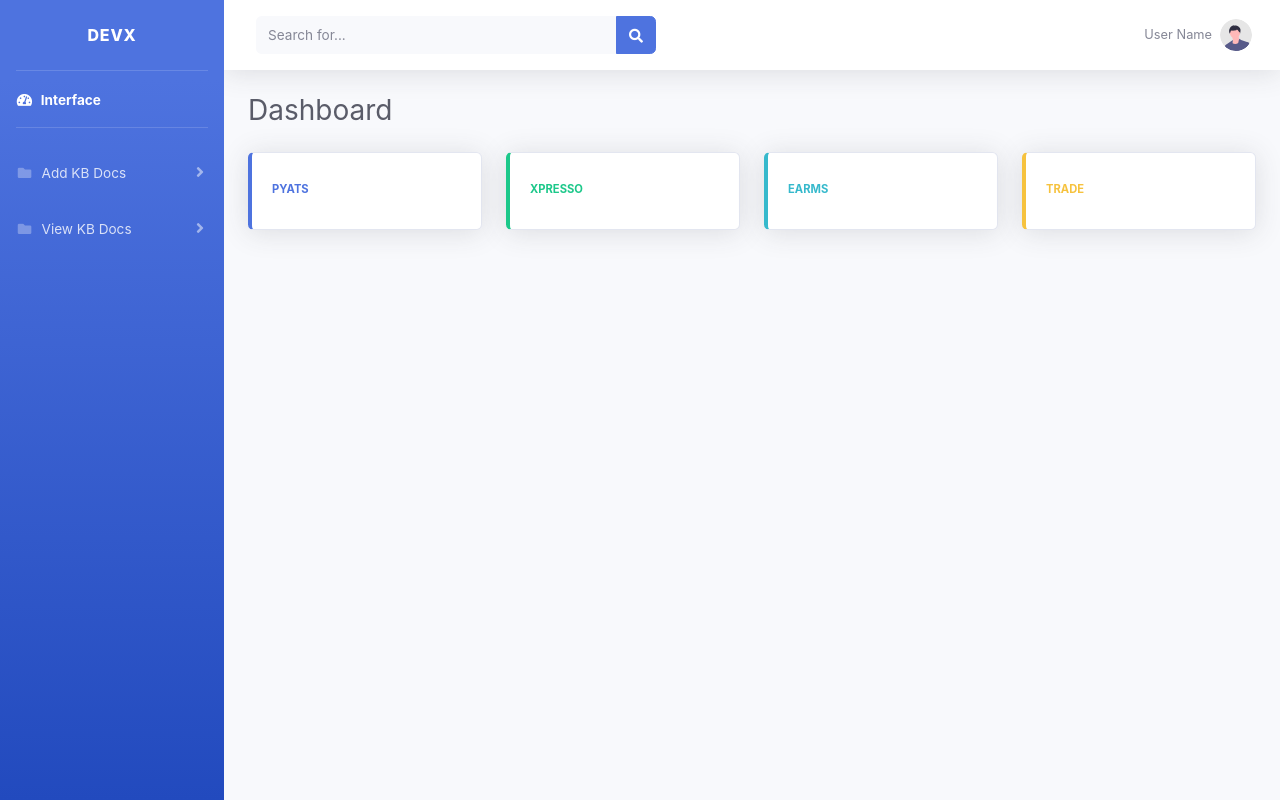
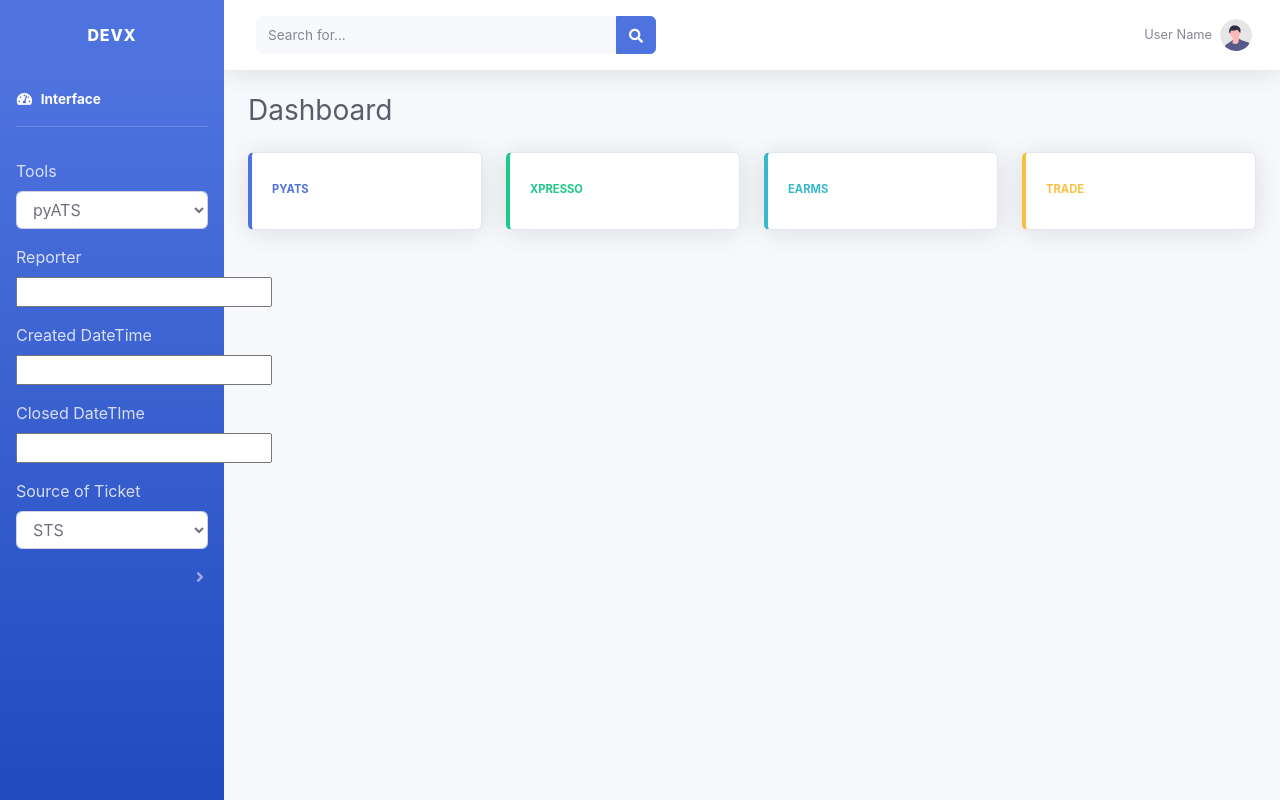
Before and after one commit to SohanTirpude/DevX_Project, a Django app: page /home/ in a window 1280 px wide. Run offline with Django 4.2, Linux system fonts and the light colour scheme; some libraries are stand-ins or nearby versions.

Commit message:
Add drop sown

```diff
--- a/templates/authentication/index.html
+++ b/templates/authentication/index.html
@@ -34,9 +34,6 @@
                 <div class="sidebar-brand-text mx-3">DEVX</div>
             </a>
 
-            <!-- Divider -->
-            <hr class="sidebar-divider my-0">
-
             <!-- Nav Item - Dashboard -->
             <li class="nav-item active">
                 <a class="nav-link">
@@ -44,34 +41,51 @@
                     <span>Interface</span></a>
             </li>
 
-            <!-- Divider -->
             <hr class="sidebar-divider">
-
-            <!-- Nav Item - Add KB Docs -->
             <li class="nav-item">
                 <a class="nav-link collapsed" href="#" data-toggle="collapse" data-target="#collapsePages"
                     aria-expanded="true" aria-controls="collapsePages">
-                    <i class="fas fa-fw fa-folder"></i>
-                    <span>Add KB Docs</span>
+                    <div class="form-group">
+                        <label for="tool">Tools</label>
+                        <select class="form-control" id="tool" name="tool" required>
+                            <option value="pyATS">pyATS</option>
+                            <option value="Xpresso">Xpresso</option>
+                            <option value="Xpresso">Earms</option>
+                            <option value="Xpresso">Trade</option>
+                            <option value="Xpresso">LaaS</option>
+                            <option value="Xpresso">ADSRSVP</option>
+                            <option value="Xpresso">SSR</option>
+                        </select>
+                    </div>
+
+                    <div class="form-group">
+                        <label for="tool">Reporter</label>
+                        <input type="text">
+                    </div>
+
+                    <div class="form-group">
+                        <label for="tool">Created DateTime</label>
+                        <input type="text">
+                    </div>
+
+                    <div class="form-group">
+                        <label for="tool">Closed DateTIme</label>
+                        <input type="text">
+                    </div>
+
+                    <div class="form-group">
+                        <label for="tool">Source of Ticket</label>
+                        <select class="form-control" id="tool" name="tool" required>
+                            <option value="Xpresso">STS</option>
+                            <option value="Xpresso">Piestack</option>
+                            <option value="Xpresso">Github</option>
+                            <option value="Xpresso">Webex</option>
+                            <option value="Xpresso">Mail</option>
+                        </select>
+                    </div>
                 </a>
-                <div id="collapsePages" class="collapse" aria-labelledby="headingPages" data-parent="#accordionSidebar">
-                </div>
-            </li>
-
-
-            <!-- Nav Item - Add KB Docs -->
-            <li class="nav-item">
-                <a class="nav-link collapsed" href="#" data-toggle="collapse" data-target="#collapsePages"
-                    aria-expanded="true" aria-controls="collapsePages">
-                    <i class="fas fa-fw fa-folder"></i>
-                    <span>View KB Docs</span>
-                </a>
-                <div id="collapsePages" class="collapse" aria-labelledby="headingPages" data-parent="#accordionSidebar">
-                </div>
             </li>
         </ul>
-        <!-- End of Sidebar -->
-
         <!-- Content Wrapper -->
         <div id="content-wrapper" class="d-flex flex-column">
 
```
